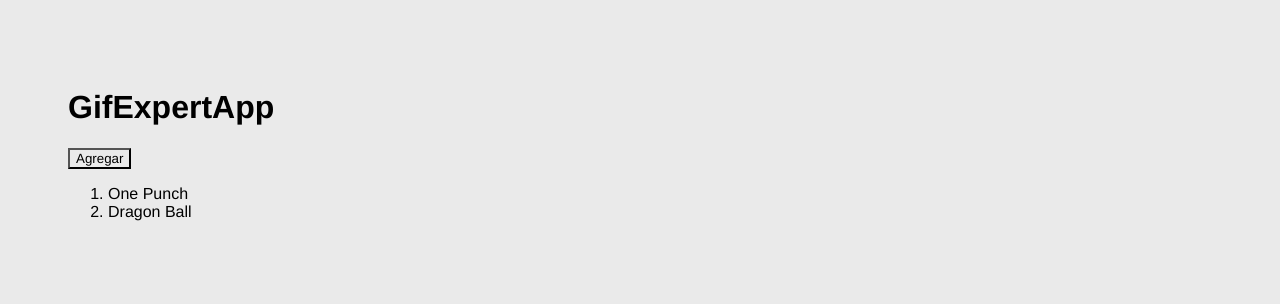
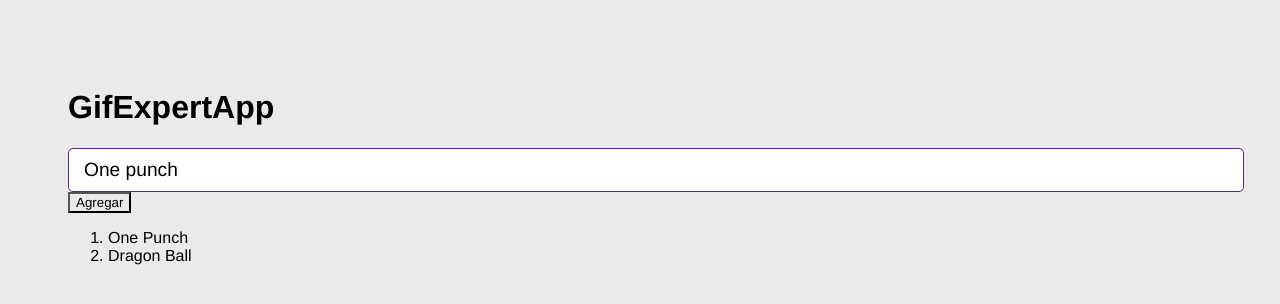
Before and after one commit to thezxdev/gif-expert-app, a React (Vite) app: page / in a window 1280 px wide. Shown: the top 304 px of the page. Built offline with nearby package versions, Linux system fonts and the light colour scheme.

Commit message:
Input para crear una nueva categoria

```diff
--- a/src/GifExpertApp.jsx
+++ b/src/GifExpertApp.jsx
@@ -1,4 +1,5 @@
 import { useState } from 'react';
+import { AddCategory } from './components/AddCategory';
 
 export const GifExpertApp = () => {
 
@@ -19,6 +20,7 @@
       <h1>GifExpertApp</h1>
 
       {/* Input */}
+      <AddCategory />
 
       {/* Listado de Gif */}
       <button onClick={ onAddCategory }>Agregar</button>
--- /dev/null
+++ b/src/components/AddCategory.jsx
@@ -0,0 +1,29 @@
+import { useState } from 'react';
+
+export const AddCategory = () => {
+
+  // Mantener el estado del input
+  const [inputValue, setInputValue] = useState('One punch')
+
+  // Manejar cuando el input cambia y agregar el nuevo valor
+  const onInputChange = ( { target } ) => {
+    setInputValue( target.value );
+  }
+
+  // Manejar el evento submit del formulario
+  const onSubmit = ( e ) => {
+    e.preventDefault();
+    console.log( inputValue );
+  }
+
+  return (
+    <form onSubmit={ onSubmit}>
+      <input
+        type="text"
+        placeholder="Buscar gifs"
+        value={ inputValue } // Vincular el valor del input con el estado
+        onChange={ onInputChange } // Añadir función cuando cambia el valor del campo
+      />
+    </form>
+  )
+}
```
